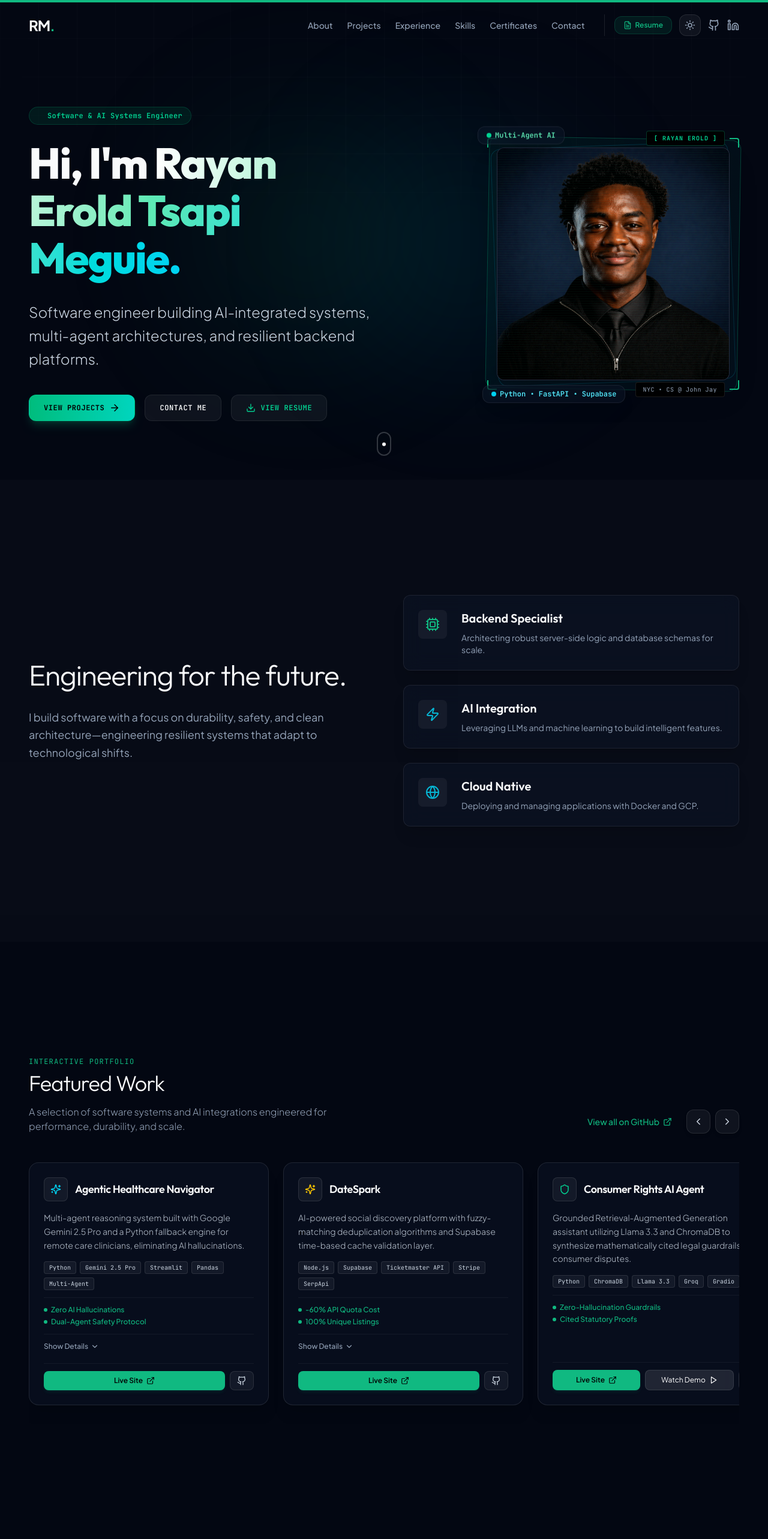
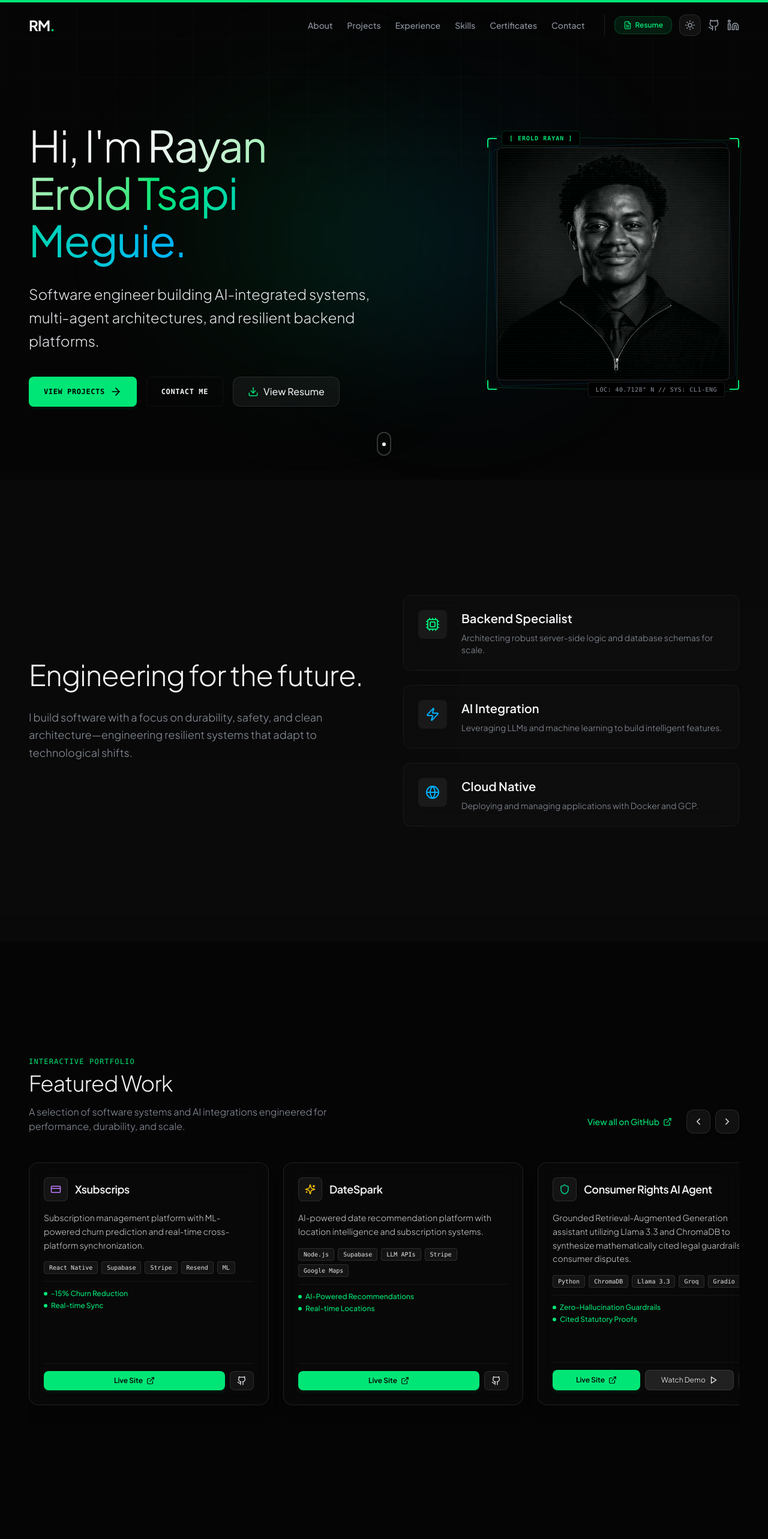
Before and after one commit to RayanErold/my-portfolio-website, a React (Vite) app: page / in a window 1280 px wide. Shown: the top 2566 px of the page at 60% size. Built offline with nearby package versions, Linux system fonts and the light colour scheme.

Commit message:
Revert "Refine portfolio design: Outfit typography, Impeccable color systems, tech badges, and polished project metrics"
This reverts commit b8d698937fca486bd18f66080bb1fae17e24c8d3.

```diff
--- a/index.html
+++ b/index.html
@@ -10,7 +10,7 @@
     <!-- Google Fonts -->
     <link rel="preconnect" href="https://fonts.googleapis.com">
     <link rel="preconnect" href="https://fonts.gstatic.com" crossorigin>
-    <link href="https://fonts.googleapis.com/css2?family=JetBrains+Mono:wght@400;500;600;700&family=Outfit:wght@300;400;500;600;700;800&family=Plus+Jakarta+Sans:wght@300;400;500;600;700&display=swap" rel="stylesheet">
+    <link href="https://fonts.googleapis.com/css2?family=Plus+Jakarta+Sans:wght@200;300;400;500;600;700&display=swap" rel="stylesheet">
   </head>
   <body class="bg-[#030712] text-[#f9fafb]">
     <div id="root"></div>
--- a/src/components/Hero.jsx
+++ b/src/components/Hero.jsx
@@ -42,18 +42,11 @@ export default function Hero() {
             animate="visible"
             className="max-w-4xl text-left flex flex-col items-start"
           >
-            <motion.div variants={itemVariants} className="mb-6">
-              <span className="inline-flex items-center gap-2 px-3.5 py-1.5 rounded-full bg-emerald-500/10 border border-emerald-500/20 text-xs font-mono text-emerald-400 font-semibold tracking-wide">
-                <span className="w-2 h-2 rounded-full bg-emerald-400 animate-ping" />
-                Software & AI Systems Engineer
-              </span>
-            </motion.div>
-
             <motion.h1
               variants={itemVariants}
-              className="text-5xl md:text-7xl font-extrabold tracking-tight mb-8 leading-[1.1]"
+              className="text-5xl md:text-7xl font-light tracking-tight mb-8 leading-[1.1]"
             >
-              Hi, I'm <span className="text-gradient">Rayan Erold Tsapi Meguie.</span>
+              Hi, I'm <span className="text-gradient font-normal">Rayan Erold Tsapi Meguie.</span>
             </motion.h1>
 
             <motion.p
@@ -67,21 +60,19 @@ export default function Hero() {
               variants={itemVariants}
               className="flex flex-col sm:flex-row gap-4 w-full sm:w-auto"
             >
-              <a href="#projects" className="btn-primary">
-                <span>View Projects</span>
-                <ArrowRight size={18} />
+              <a href="#projects" className="btn-primary flex items-center justify-center gap-2">
+                View Projects <ArrowRight size={20} />
               </a>
-              <a href="#contact" className="btn-secondary">
-                <span>Contact Me</span>
+              <a href="#contact" className="btn-secondary flex items-center justify-center gap-2">
+                Contact Me
               </a>
               <a
                 href="/Rayan_Erold_Resume_Final.pdf"
                 target="_blank"
                 rel="noopener noreferrer"
-                className="btn-secondary hover:border-emerald-500/40 text-emerald-400"
+                className="flex items-center justify-center gap-2 text-gray-300 hover:text-white bg-white/5 hover:bg-white/10 border border-white/10 transition-all py-3 px-6 rounded-xl font-medium cursor-pointer shadow-sm"
               >
-                <Download size={16} />
-                <span>View Resume</span>
+                <Download size={18} className="text-primary" /> View Resume
               </a>
             </motion.div>
           </motion.div>
@@ -99,13 +90,13 @@ export default function Hero() {
                 animate={{ rotate: 1 }}
                 whileHover={{ rotate: -1, scale: 1.02 }}
                 transition={{ type: "spring", stiffness: 100 }}
-                className="absolute inset-0 border border-primary/30 rounded-2xl bg-gradient-to-br from-emerald-500/5 to-cyan-500/5"
+                className="absolute inset-0 border border-primary/20 rounded-xl"
               />
               <motion.div
                 animate={{ rotate: -2 }}
                 whileHover={{ rotate: 2, scale: 1.01 }}
                 transition={{ type: "spring", stiffness: 100 }}
-                className="absolute inset-3 border border-accent/20 rounded-2xl pointer-events-none"
+                className="absolute inset-3 border border-accent/15 rounded-xl pointer-events-none"
               />
 
               {/* Corner tech marks */}
@@ -115,44 +106,24 @@ export default function Hero() {
               <div className="absolute bottom-0 right-0 w-4 h-4 border-b-2 border-r-2 border-primary rounded-br" />
 
               {/* Profile image frame */}
-              <div className="absolute inset-4 overflow-hidden border border-white/10 bg-slate-900 rounded-xl shadow-2xl">
+              <div className="absolute inset-4 overflow-hidden border border-white/10 bg-secondary rounded-lg">
                 <img
                   src={profilePic}
-                  alt="Rayan Erold Tsapi Meguie Portrait"
-                  className="w-full h-full object-cover filter contrast-[1.05] brightness-[0.98] group-hover:scale-105 transition-all duration-700"
+                  alt="Erold Rayan Portrait"
+                  className="w-full h-full object-cover filter grayscale contrast-[1.1] brightness-[0.95] group-hover:grayscale-0 group-hover:scale-105 transition-all duration-700"
                 />
 
                 {/* Tech scanline overlay */}
-                <div className="absolute inset-0 bg-[linear-gradient(to_bottom,transparent_50%,rgba(16,185,129,0.03)_50%)] bg-[size:100%_4px] pointer-events-none" />
+                <div className="absolute inset-0 bg-[linear-gradient(to_bottom,transparent_50%,rgba(0,230,118,0.03)_50%)] bg-[size:100%_4px] pointer-events-none" />
               </div>
 
-              {/* Floating Badge 1: Multi-Agent AI */}
-              <motion.div
-                animate={{ y: [0, -6, 0] }}
-                transition={{ repeat: Infinity, duration: 4, ease: "easeInOut" }}
-                className="absolute -top-4 -left-4 px-3.5 py-1.5 rounded-xl glass border border-white/15 text-xs font-mono text-emerald-300 font-semibold shadow-xl flex items-center gap-1.5"
-              >
-                <span className="w-2 h-2 rounded-full bg-emerald-400" />
-                <span>Multi-Agent AI</span>
-              </motion.div>
-
-              {/* Floating Badge 2: Python / FastAPI */}
-              <motion.div
-                animate={{ y: [0, 6, 0] }}
-                transition={{ repeat: Infinity, duration: 4.5, ease: "easeInOut" }}
-                className="absolute -bottom-4 -left-2 px-3.5 py-1.5 rounded-xl glass border border-white/15 text-xs font-mono text-cyan-300 font-semibold shadow-xl flex items-center gap-1.5"
-              >
-                <span className="w-2 h-2 rounded-full bg-cyan-400" />
-                <span>Python &bull; FastAPI &bull; Supabase</span>
-              </motion.div>
-
               {/* Decorative Metadata tag */}
-              <div className="absolute -bottom-3 right-6 px-3 py-1 rounded bg-black/90 border border-white/10 text-[10px] font-mono text-gray-400 tracking-wider">
-                NYC &bull; CS @ John Jay
+              <div className="absolute -bottom-3 right-6 px-3 py-1 rounded bg-black border border-white/10 text-[10px] font-mono text-gray-400 tracking-wider">
+                LOC: 40.7128° N // SYS: CL1-ENG
               </div>
 
-              <div className="absolute -top-3 right-6 px-3 py-1 rounded bg-black/90 border border-primary/30 text-[10px] font-mono text-emerald-400 tracking-widest uppercase font-bold">
-                [ Rayan Erold ]
+              <div className="absolute -top-3 left-6 px-3 py-1 rounded bg-black border border-primary/20 text-[10px] font-mono text-primary tracking-widest uppercase font-bold">
+                [ Erold Rayan ]
               </div>
             </div>
           </motion.div>
--- a/src/components/Projects.jsx
+++ b/src/components/Projects.jsx
@@ -4,34 +4,24 @@ import { ExternalLink, Github, Sparkles, CreditCard, Shield, Shirt, Play, Chevro
 
 const projects = [
   {
-    title: "Agentic Healthcare Navigator",
-    description: "Multi-agent reasoning system built with Google Gemini 2.5 Pro and a Python fallback engine for remote care clinicians, eliminating AI hallucinations.",
-    icon: <Sparkles size={18} className="text-cyan-400" />,
-    tech: ["Python", "Gemini 2.5 Pro", "Streamlit", "Pandas", "Multi-Agent"],
-    metrics: ["Zero AI Hallucinations", "Dual-Agent Safety Protocol"],
-    github: "https://github.com/RayanErold/agentic-healthcare-navigator",
-    live: "https://github.com/RayanErold/agentic-healthcare-navigator",
-    color: "from-cyan-500/20 to-blue-500/20",
-    bullets: [
-      "Developed a multi-agent reasoning system using Google Gemini 2.5 Pro and a Python fallback engine for remote care clinicians, programmatically validating LLM care plans against clinical safety rules.",
-      "Created an interactive Streamlit and Pandas telemetry dashboard for a cross-functional team of healthcare providers, enabling real-time vital trend monitoring and 1-click clinical protocol authorization.",
-      "Implemented a dual-agent validation protocol (Diagnosis LLM and Medical Fact-Checker Logic Agent), enforcing a mandatory human-in-the-loop authorization step for all automated emergency protocols."
-    ]
+    title: "Xsubscrips",
+    description: "Subscription management platform with ML-powered churn prediction and real-time cross-platform synchronization.",
+    icon: <CreditCard size={18} className="text-purple-400" />,
+    tech: ["React Native", "Supabase", "Stripe", "Resend", "ML"],
+    metrics: ["-15% Churn Reduction", "Real-time Sync"],
+    github: "https://github.com/RayanErold/Xsubscrips",
+    live: "https://xsubscrips.com/",
+    color: "from-purple-500/20 to-pink-500/20"
   },
   {
     title: "DateSpark",
-    description: "AI-powered social discovery platform with fuzzy-matching deduplication algorithms and Supabase time-based cache validation layer.",
+    description: "AI-powered date recommendation platform with location intelligence and subscription systems.",
     icon: <Sparkles size={18} className="text-yellow-400" />,
-    tech: ["Node.js", "Supabase", "Ticketmaster API", "Stripe", "SerpApi"],
-    metrics: ["-60% API Quota Cost", "100% Unique Listings"],
-    github: "https://github.com/RayanErold/datespark",
+    tech: ["Node.js", "Supabase", "LLM APIs", "Stripe", "Google Maps"],
+    metrics: ["AI-Powered Recommendations", "Real-time Locations"],
+    github: "https://github.com/RayanErold/DateSpark",
     live: "https://datespark.live/",
-    color: "from-yellow-500/20 to-orange-500/20",
-    bullets: [
-      "Designed a custom 4-hour time-based cache validation layer using Supabase, reducing external API call volume and quota costs by 60% while ensuring real-time event updates.",
-      "Built a multi-source API integration pipeline (Ticketmaster, SeatGeek, SerpApi) with a fuzzy-matching deduplication algorithm, delivering 100% unique local event listings across 12 distinct categories.",
-      "Implemented Stripe billing verification and secure server-side auth checking for standard and premium subscribers."
-    ]
+    color: "from-yellow-500/20 to-orange-500/20"
   },
   {
     title: "Consumer Rights AI Agent",
@@ -45,16 +35,6 @@ const projects = [
     color: "from-emerald-500/20 to-teal-500/20"
   },
   {
-    title: "Xsubscrips",
-    description: "Subscription management platform with ML-powered churn prediction and real-time cross-platform synchronization.",
-    icon: <CreditCard size={18} className="text-purple-400" />,
-    tech: ["React Native", "Supabase", "Stripe", "Resend", "ML"],
-    metrics: ["-15% Churn Reduction", "Real-time Sync"],
-    github: "https://github.com/RayanErold/Xsubscrips",
-    live: "https://xsubscrips.com/",
-    color: "from-purple-500/20 to-pink-500/20"
-  },
-  {
     title: "FitFindr",
     description: "Full-stack AI styling assistant that turns natural-language clothing queries into matching listings, outfit suggestions, and social media captions.",
     icon: <Shirt size={18} className="text-pink-400" />,
@@ -64,26 +44,26 @@ const projects = [
     demo: "https://www.loom.com/share/8651e2bcfb424c2caed7da6255d38e96",
     color: "from-pink-500/20 to-purple-500/20",
     bullets: [
-      "Built and shipped a full-stack web application end-to-end — interactive Gradio frontend, Python application layer, and JSON-backed data layer.",
-      "Architected a modular backend separating concerns across search, LLM services, and planning loop modules using a single session-state object.",
-      "Integrated Groq LLM API for outfit and caption generation with custom prompt design.",
-      "Designed a deterministic, offline search via token-overlap relevance scoring with a robust pytest suite."
+      "Built and shipped a full-stack web application end-to-end — interactive Gradio frontend, Python application/orchestration layer, and a JSON-backed data layer — that turns a natural-language clothing search into a matched listing, outfit suggestion, and social caption.",
+      "Architected a modular backend separating concerns across search, LLM services, and planning loop modules using a single session-state object for testable data flow.",
+      "Integrated Groq LLM API for outfit and caption generation with custom prompt design, environment-based key management, and graceful degradation.",
+      "Designed a deterministic, offline search via token-overlap relevance scoring, covered by a robust pytest suite with automated test skipping."
     ]
   },
   {
     title: "TakeMeter",
-    description: "Reddit take classifier that categorizes short posts and comments into four distinct styles using fine-tuned DistilBERT.",
+    description: "Reddit take classifier that categorizes short posts and comments into four distinct styles (analysis, hot take, reaction, humor) using fine-tuned DistilBERT.",
     icon: <MessageSquare size={18} className="text-cyan-400" />,
     tech: ["Python", "DistilBERT", "Hugging Face", "Llama 3.3", "Streamlit"],
-    metrics: ["Fine-Tuned Classifier", "Zero-Shot Comparison"],
+    metrics: ["Fine-Tuned 4-Way Classifier", "Zero-Shot LLM Comparison"],
     github: "https://github.com/RayanErold/ai201_project3_takemeter_starter_clean",
     demo: "https://www.loom.com/share/4693f68c2d8741a0a65c11f4a8b35578",
     color: "from-blue-500/20 to-indigo-500/20",
     bullets: [
-      "Engineered an HTML scraping pipeline to extract post/comment text from subreddits to avoid API blocking.",
-      "Fine-tuned a 66M-parameter DistilBERT classifier using Hugging Face Transformers.",
-      "Analyzed model limitations under severe class imbalance, identifying macro-F1 decision boundaries.",
-      "Built a Streamlit web interface and automated Python evaluation reports."
+      "Engineered an HTML scraping pipeline to extract post/comment text from five subreddits (r/nba, r/soccer, etc.) via old.reddit.com to avoid API blocking.",
+      "Fine-tuned a 66M-parameter DistilBERT classifier using Hugging Face Transformers and compared results against a Llama-3.3-70B baseline.",
+      "Analyzed model limitations under severe class imbalance, identifying how macro-F1 (0.34) exposed minority-class collapse that accuracy (0.68) masked.",
+      "Built a Streamlit web interface and automated Python evaluation reports to systematically diagnose and map model decision boundaries."
     ]
   }
 ];
--- a/src/components/Skills.jsx
+++ b/src/components/Skills.jsx
@@ -4,33 +4,33 @@ import { Code2, Database, Layout, Cloud, Brain, Lock } from 'lucide-react';
 const skillCategories = [
   {
     title: "Languages",
-    icon: <Code2 className="text-emerald-400" />,
+    icon: <Code2 className="text-primary" />,
     skills: ["Python", "JavaScript", "TypeScript"]
   },
   {
     title: "Backend",
-    icon: <Database className="text-cyan-400" />,
-    skills: ["Node.js", "Express.js", "FastAPI", "REST APIs"]
+    icon: <Database className="text-accent" />,
+    skills: ["Node.js", "Express", "FastAPI", "REST APIs", "PostgreSQL", "Supabase"]
   },
   {
     title: "Frontend",
     icon: <Layout className="text-blue-400" />,
-    skills: ["React.js", "React Native", "Tailwind CSS"]
-  },
-  {
-    title: "Databases",
-    icon: <Database className="text-teal-400" />,
-    skills: ["PostgreSQL", "Supabase", "Firebase", "NoSQL"]
+    skills: ["React.js", "React Native", "Tailwind CSS", "Framer Motion"]
   },
   {
     title: "Cloud & DevOps",
-    icon: <Cloud className="text-indigo-400" />,
-    skills: ["Docker", "CI/CD", "GCP", "Render", "Netlify"]
+    icon: <Cloud className="text-emerald-400" />,
+    skills: ["Google Cloud", "Docker", "Github", "CI/CD", "Git", "Vercel"]
   },
   {
-    title: "AI / ML",
+    title: "AI & Data",
     icon: <Brain className="text-purple-400" />,
-    skills: ["LLM APIs", "Prompt Engineering", "Embeddings", "RAG Pipelines", "Multi-Agent Architectures"]
+    skills: ["LLM APIs", "LangChain", "ChromaDB", "RAG Systems", "Vector Databases", "Multi-Agent Systems"]
+  },
+  {
+    title: "Security",
+    icon: <Lock className="text-red-400" />,
+    skills: ["JWT", "OAuth", "API Security"]
   }
 ];
 
--- a/src/index.css
+++ b/src/index.css
@@ -2,57 +2,57 @@
 @config "../tailwind.config.js";
 
 :root {
-  --background: #030712;
-  --foreground: #f9fafb;
-  --primary: #10b981;
+  --background: #050505;
+  --foreground: #f3f4f6;
+  --primary: #00e676;
   --primary-foreground: #000000;
-  --secondary: #111827;
+  --secondary: #121212;
   --secondary-foreground: #f3f4f6;
-  --accent: #06b6d4;
+  --accent: #00b0ff;
   --accent-foreground: #000000;
-  --card: rgba(15, 23, 42, 0.65);
-  --card-foreground: #f8fafc;
-  --border: rgba(255, 255, 255, 0.08);
+  --card: rgba(12, 12, 12, 0.75);
+  --card-foreground: #f3f4f6;
+  --border: rgba(255, 255, 255, 0.05);
 
-  --glass-bg: rgba(15, 23, 42, 0.45);
-  --glass-border: rgba(255, 255, 255, 0.08);
-  --glass-hover-bg: rgba(30, 41, 59, 0.6);
-  --glass-hover-border: rgba(16, 185, 129, 0.35);
+  --glass-bg: rgba(255, 255, 255, 0.015);
+  --glass-border: rgba(255, 255, 255, 0.05);
+  --glass-hover-bg: rgba(255, 255, 255, 0.04);
+  --glass-hover-border: rgba(0, 230, 118, 0.25);
 
-  --text-muted: #94a3b8;
-  --text-muted-bright: #cbd5e1;
-  --timeline-line: rgba(255, 255, 255, 0.08);
-  --scroll-track: #030712;
-  --scroll-thumb: rgba(16, 185, 129, 0.2);
-  --scroll-thumb-hover: rgba(16, 185, 129, 0.4);
+  --text-muted: #8e95a0;
+  --text-muted-bright: #e5e7eb;
+  --timeline-line: rgba(255, 255, 255, 0.06);
+  --scroll-track: #050505;
+  --scroll-thumb: rgba(0, 230, 118, 0.1);
+  --scroll-thumb-hover: rgba(0, 230, 118, 0.3);
 
   color-scheme: dark;
 }
 
 .light {
-  --background: #f8fafc;
-  --foreground: #0f172a;
-  --primary: #059669;
+  --background: #fafafa;
+  --foreground: #111111;
+  --primary: #00c853;
   --primary-foreground: #ffffff;
-  --secondary: #f1f5f9;
-  --secondary-foreground: #0f172a;
-  --accent: #0284c7;
+  --secondary: #f5f5f5;
+  --secondary-foreground: #111111;
+  --accent: #0091ea;
   --accent-foreground: #ffffff;
-  --card: rgba(255, 255, 255, 0.85);
-  --card-foreground: #0f172a;
+  --card: rgba(245, 245, 245, 0.85);
+  --card-foreground: #111111;
   --border: rgba(0, 0, 0, 0.08);
 
-  --glass-bg: rgba(255, 255, 255, 0.7);
-  --glass-border: rgba(0, 0, 0, 0.08);
-  --glass-hover-bg: rgba(255, 255, 255, 0.9);
-  --glass-hover-border: rgba(5, 150, 105, 0.35);
+  --glass-bg: rgba(0, 0, 0, 0.02);
+  --glass-border: rgba(0, 0, 0, 0.06);
+  --glass-hover-bg: rgba(0, 0, 0, 0.06);
+  --glass-hover-border: rgba(0, 200, 83, 0.25);
 
-  --text-muted: #64748b;
-  --text-muted-bright: #334155;
+  --text-muted: #666666;
+  --text-muted-bright: #222222;
   --timeline-line: rgba(0, 0, 0, 0.08);
-  --scroll-track: #f8fafc;
-  --scroll-thumb: rgba(5, 150, 105, 0.2);
-  --scroll-thumb-hover: rgba(5, 150, 105, 0.4);
+  --scroll-track: #fafafa;
+  --scroll-thumb: rgba(0, 200, 83, 0.15);
+  --scroll-thumb-hover: rgba(0, 200, 83, 0.3);
 
   color-scheme: light;
 }
@@ -70,28 +70,17 @@
   --color-card-foreground: var(--card-foreground);
   --color-muted: var(--text-muted);
 
+  /* Make standard text color helpers automatically adaptive */
   --color-gray-400: var(--text-muted);
   --color-gray-300: var(--text-muted-bright);
-
-  --font-display: 'Outfit', sans-serif;
-  --font-sans: 'Plus Jakarta Sans', sans-serif;
-  --font-mono: 'JetBrains Mono', monospace;
 }
 
 body {
   @apply bg-background text-foreground antialiased selection:bg-primary selection:text-primary-foreground;
   font-family: 'Plus Jakarta Sans', -apple-system, BlinkMacSystemFont, 'Segoe UI', Roboto, sans-serif;
-  font-weight: 400;
+  font-weight: 300;
   font-feature-settings: "cv02", "cv03", "cv04", "cv11";
   transition: background-color 0.3s ease, color 0.3s ease, border-color 0.3s ease;
-}
-
-h1, h2, h3, h4 {
-  font-family: 'Outfit', 'Plus Jakarta Sans', sans-serif;
-}
-
-code, pre, .font-mono {
-  font-family: 'JetBrains Mono', monospace;
 }
 
 @utility glass {
@@ -106,26 +95,25 @@ code, pre, .font-mono {
   backdrop-filter: blur(16px);
   -webkit-backdrop-filter: blur(16px);
   border: 1px solid var(--glass-border);
-  @apply rounded-2xl p-6 transition-all duration-300 shadow-xl;
+  @apply rounded-2xl p-6 transition-all duration-300;
 
   &:hover {
     background-color: var(--glass-hover-bg);
     border-color: var(--glass-hover-border);
-    box-shadow: 0 20px 40px -15px rgba(16, 185, 129, 0.12);
   }
 }
 
 @utility btn-primary {
-  @apply px-6 py-3 bg-gradient-to-r from-emerald-500 to-teal-400 text-black rounded-xl font-mono text-xs uppercase tracking-wider font-bold transition-all hover:-translate-y-0.5 active:translate-y-0 shadow-lg shadow-emerald-500/20 hover:shadow-emerald-500/35 border border-emerald-400/30 flex items-center justify-center gap-2 cursor-pointer;
+  @apply px-6 py-3 bg-primary text-primary-foreground rounded-lg font-mono text-xs uppercase tracking-wider font-semibold transition-all hover:-translate-y-0.5 active:translate-y-0 shadow-md shadow-primary/10 hover:shadow-lg hover:shadow-primary/20 border border-primary/10;
 }
 
 @utility btn-secondary {
-  @apply px-6 py-3 bg-white/5 text-foreground rounded-xl font-mono text-xs uppercase tracking-wider font-semibold border transition-all hover:-translate-y-0.5 active:translate-y-0 hover:bg-white/10 hover:border-emerald-500/30 flex items-center justify-center gap-2 cursor-pointer;
+  @apply px-6 py-3 bg-transparent text-foreground rounded-lg font-mono text-xs uppercase tracking-wider font-semibold border transition-all hover:-translate-y-0.5 active:translate-y-0 hover:bg-white/5;
   border-color: var(--glass-border);
 }
 
 @utility text-gradient {
-  @apply bg-clip-text text-transparent bg-gradient-to-r from-white via-emerald-300 to-cyan-400;
+  @apply bg-clip-text text-transparent bg-gradient-to-r from-foreground via-primary to-accent;
 }
 
 @utility section-container {
@@ -134,7 +122,7 @@ code, pre, .font-mono {
 
 /* Custom Scrollbar */
 ::-webkit-scrollbar {
-  width: 8px;
+  width: 10px;
 }
 
 ::-webkit-scrollbar-track {
```
Also changed, not shown: src/components/Education.jsx (+7 -13 lines), src/components/Experience.jsx (+4 -4 lines).
